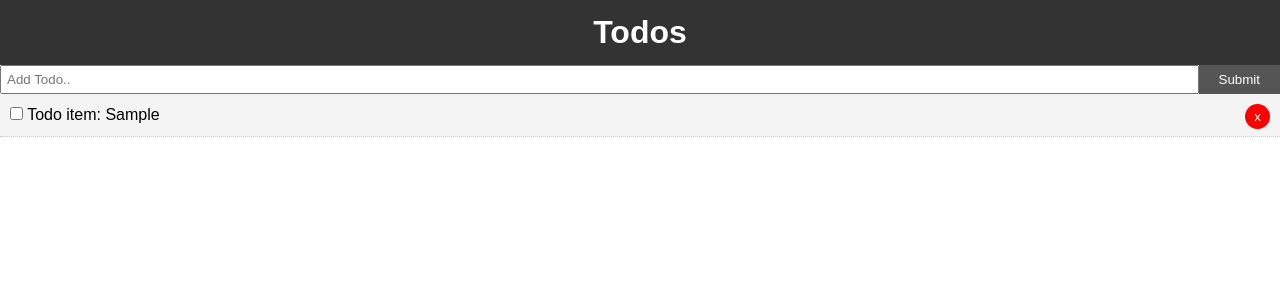
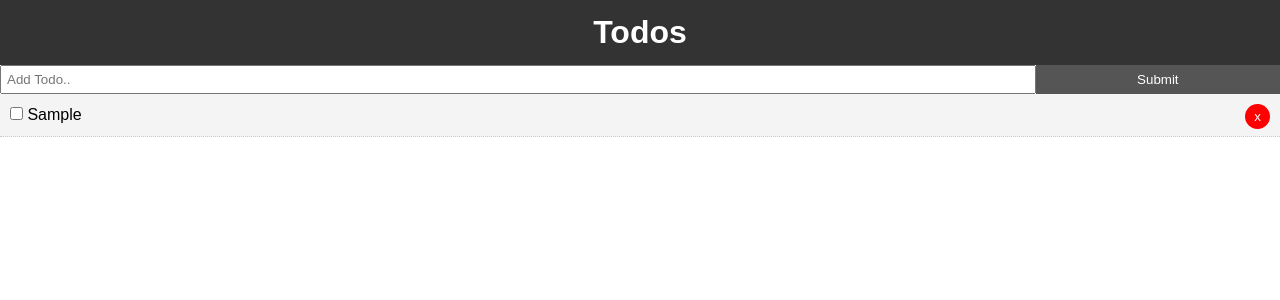
Before and after one commit to festusyuma/todo-vue, a Vue app: page / in a window 1280 px wide. Both pictures are taken after typing "Sample" into the empty fields and a click on the input "Submit". Shown: the top 300 px of the page. Built offline with nearby package versions, Linux system fonts and the light colour scheme.

Commit message:
prevent default submit behaviour

```diff
--- a/src/components/AddTodo.vue
+++ b/src/components/AddTodo.vue
@@ -1,8 +1,8 @@
 <template>
     <div>
-        <form >
+        <form @submit="addTodo" >
             <input type="text" name="title" placeholder="Add Todo.." v-model="title" title="title" >
-            <input type="button" value="Submit" class="btn" @click="addTodo" >
+            <input type="submit" value="Submit" class="btn" >
         </form>
     </div>
 </template>
@@ -18,7 +18,8 @@ export default {
         }
     },
     methods: {
-        addTodo() {
+        addTodo(e) {
+            e.preventDefault()
             const newTodo = {
                 id: uuid(),
                 title: this.title,
--- a/src/components/TodoItem.vue
+++ b/src/components/TodoItem.vue
@@ -2,7 +2,7 @@
     <div class="todo-item" :class="{ 'is-complete': todo.completed }" >
         <p>
             <input type="checkbox" @change="markComplete" title="todo-check" >
-            Todo item: {{todo.title}}
+            {{todo.title}}
             <button class="del" @click="$emit('del-todo', todo.id)"  >x</button>
         </p>
     </div>
```
